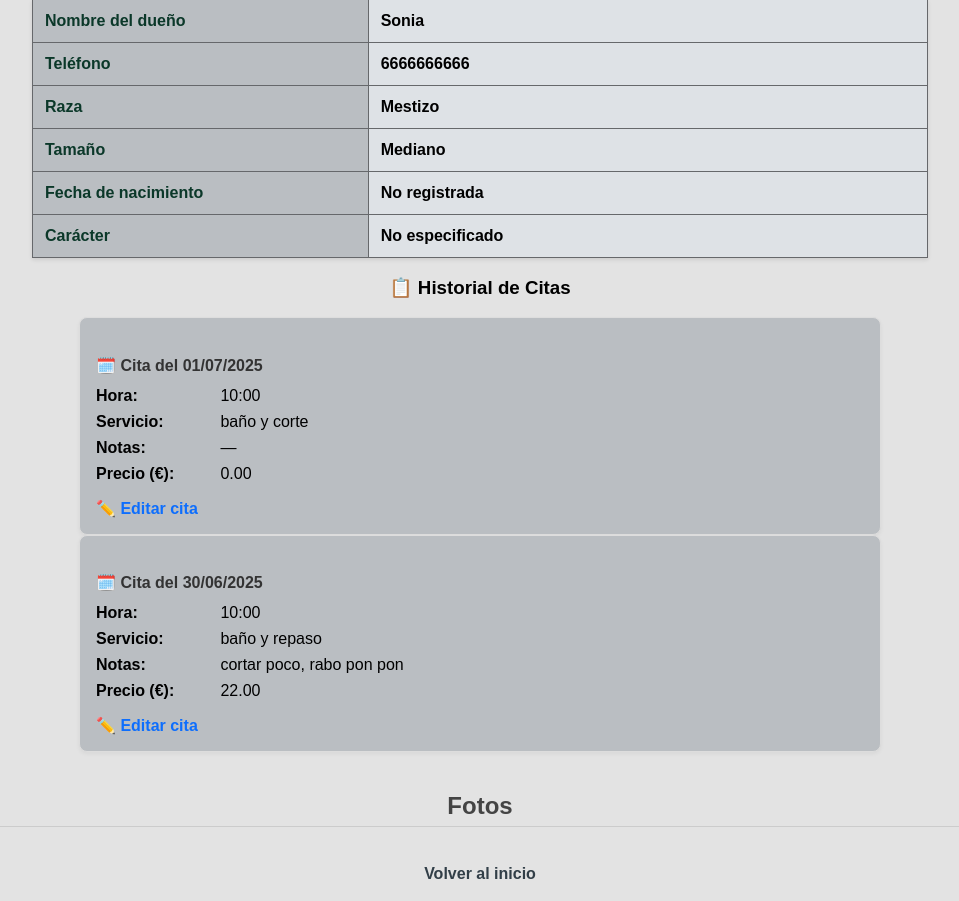
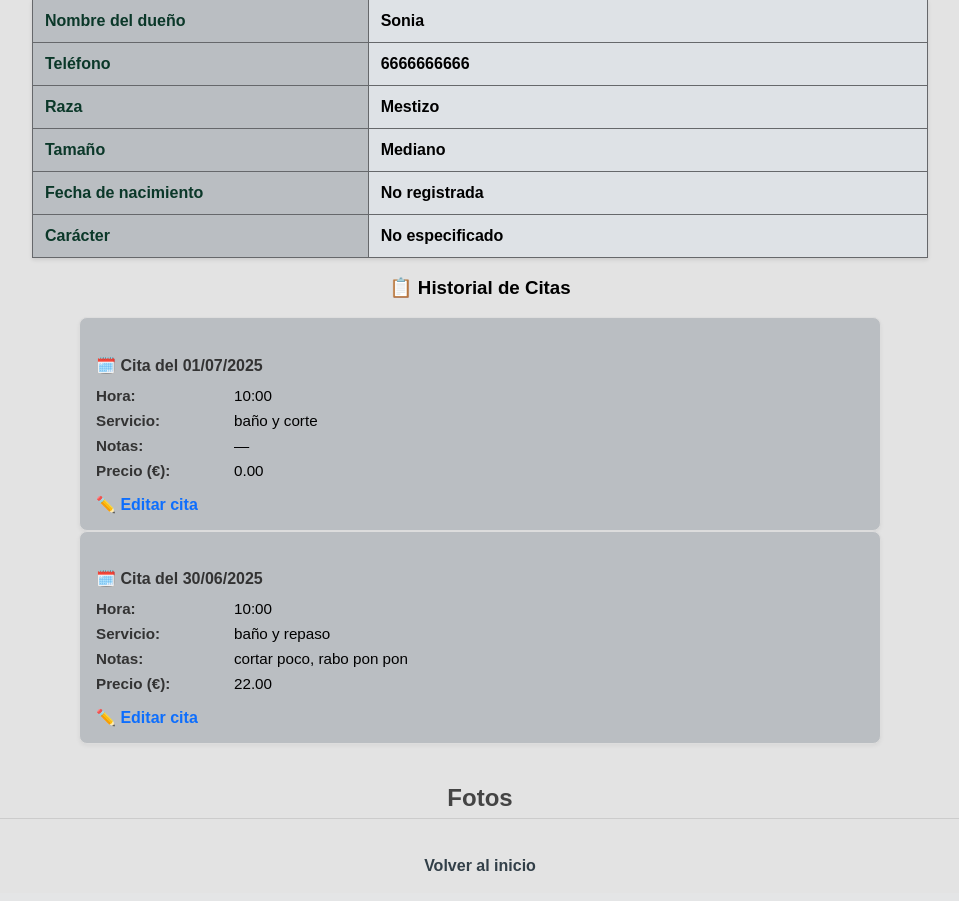
Before and after one commit to Techinclusiondigital/petshappy, a Flask app: page /ficha/1 in a window 1280 px wide. Shown: the part 489-1390 px from the top of the page, without its empty margins (160-1119 px from the left). After the commit the page ends 1360 px from the top, so only its background shows below. Run offline with Flask 3, Linux system fonts and the light colour scheme; a user stored in the database is signed in.

Commit message:
version mejorada

```diff
--- a/static/css/dashboard.css
+++ b/static/css/dashboard.css
@@ -298,11 +298,11 @@ button:hover {
     color: #333;
   }
 
-  .bloque-cita .campo {
+  .bloque-cita .campo-cita {
     margin-bottom: 0.5rem;
   }
 
-  .bloque-cita .campo span {
+  .bloque-cita .campo-cita span {
     font-weight: bold;
     display: inline-block;
     width: 120px;
@@ -318,6 +318,25 @@ button:hover {
   .bloque-cita .editar-link:hover {
     text-decoration: underline;
   }
+
+  .campo-cita {
+  display: flex;
+  align-items: flex-start;
+  gap: 0.5rem;
+  font-size: 0.95rem;
+}
+
+.campo-cita span {
+  font-weight: bold;
+  min-width: 130px;
+  color: #333;
+  flex-shrink: 0;
+}
+
+.campo-cita div {
+  flex-grow: 1;
+  word-break: break-word;
+}
 
    @media (max-width: 576px) {
     .campo-cita span {
--- a/templates/ficha_mascota.html
+++ b/templates/ficha_mascota.html
@@ -48,10 +48,10 @@
 {% for cita in mascota.citas %}
   <div class="bloque-cita">
     <h4>🗓️ Cita del {{ cita.fecha.strftime('%d/%m/%Y') }}</h4>
-    <div class="campo"><span>Hora:</span> {{ cita.hora.strftime('%H:%M') }}</div>
-    <div class="campo"><span>Servicio:</span> {{ cita.tipo_servicio or 'Sin especificar' }}</div>
-    <div class="campo"><span>Notas:</span> {{ cita.notas or '—' }}</div>
-    <div class="campo"><span>Precio (€):</span> {{ "%.2f"|format(cita.precio or 0) }}</div>
+    <div class="campo-cita"><span>Hora:</span> {{ cita.hora.strftime('%H:%M') }}</div>
+    <div class="campo-cita"><span>Servicio:</span> {{ cita.tipo_servicio or 'Sin especificar' }}</div>
+    <div class="campo-cita"><span>Notas:</span> {{ cita.notas or '—' }}</div>
+    <div class="campo-cita"><span>Precio (€):</span> {{ "%.2f"|format(cita.precio or 0) }}</div>
     <a href="/editar_cita/{{ cita.id }}" class="editar-link">✏️ Editar cita</a>
   </div>
 {% else %}
```
